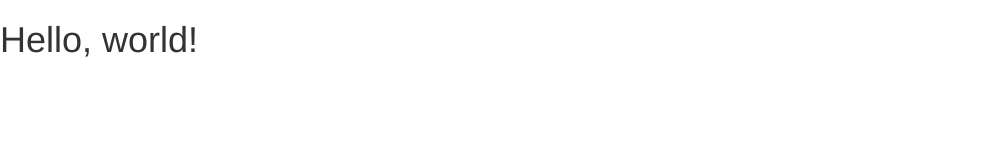
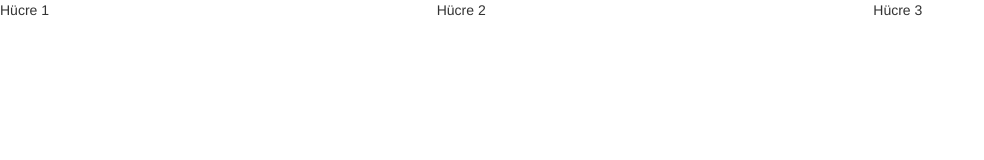
Before and after one commit to erhanaslan/weBasic, a plain HTML site: page index.html in a window 1280 px wide. Shown: the whole page, without its empty margins (0-984 px from the left). Drawn offline with nearby package versions, Linux system fonts and the light colour scheme.

Commit message:
Bootstrap Module active

```diff
--- a/index.html
+++ b/index.html
@@ -1,6 +1,7 @@
 <!DOCTYPE html>
-<html>
+<html lang="en">
 <head>
+    <meta charset="UTF-8">
     <title></title>
     <meta name="viewport" content="width=device-width, initial-scale=1.0">
     <!-- Bootstrap -->
@@ -14,8 +15,12 @@
     <![endif]-->
 </head>
 <body>
-<h1>Hello, world!</h1>
 
+<div class="row">
+    <div class="col-xs-4">Hücre 1</div>
+    <div class="col-xs-4">Hücre 2</div>
+    <div class="col-xs-4">Hücre 3</div>
+</div>
 <!-- jQuery (necessary for Bootstrap's JavaScript plugins) -->
 <script src="https://code.jquery.com/jquery.js"></script>
 <!-- Include all compiled plugins (below), or include individual files as needed -->
--- a/less/style.less
+++ b/less/style.less
@@ -3,3 +3,10 @@
 a {
   color: @renk;
 }
+.row {
+  div{
+    padding: 15px;
+    background-color: #dedede;
+    border: 1px solid #000000;
+  }
+}
```
